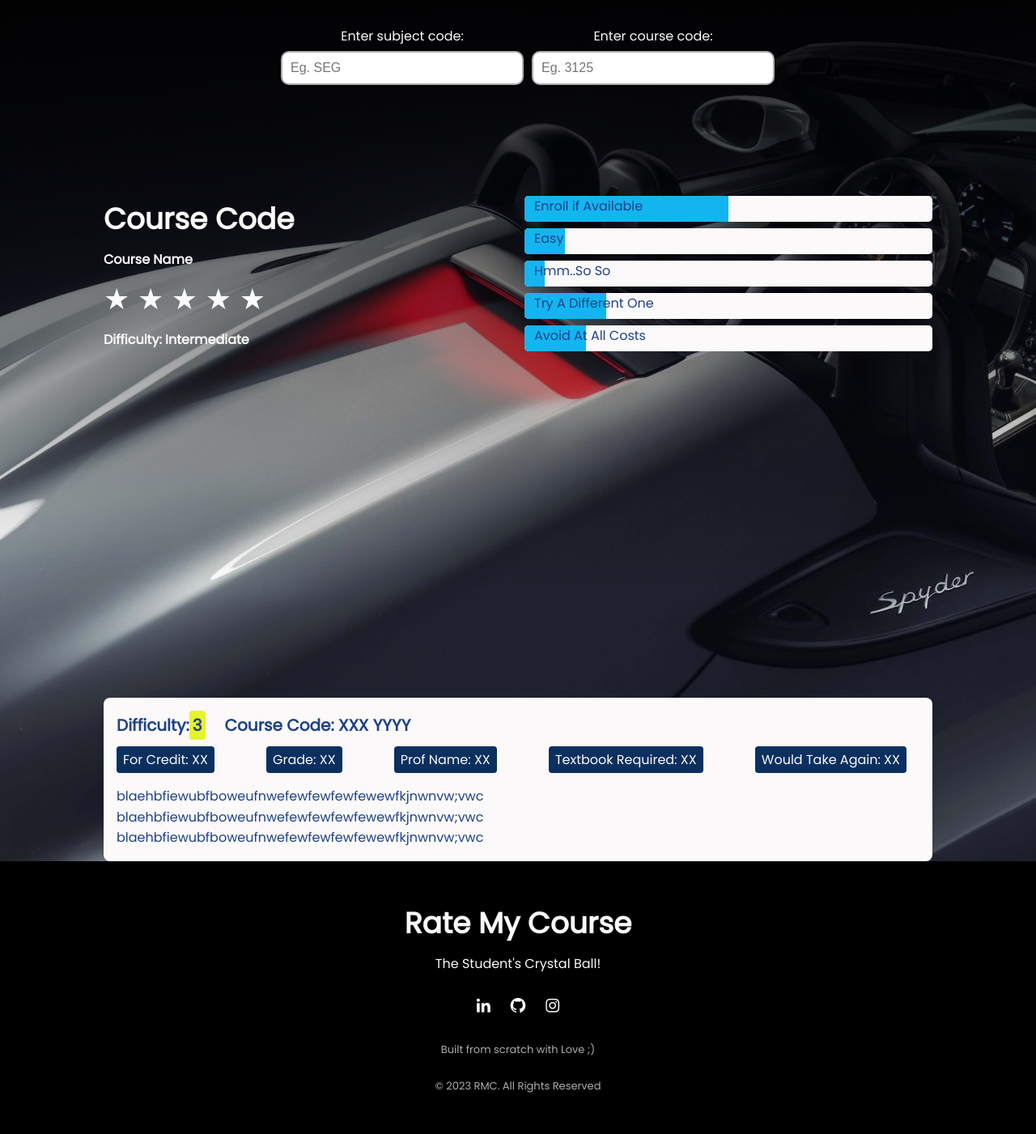
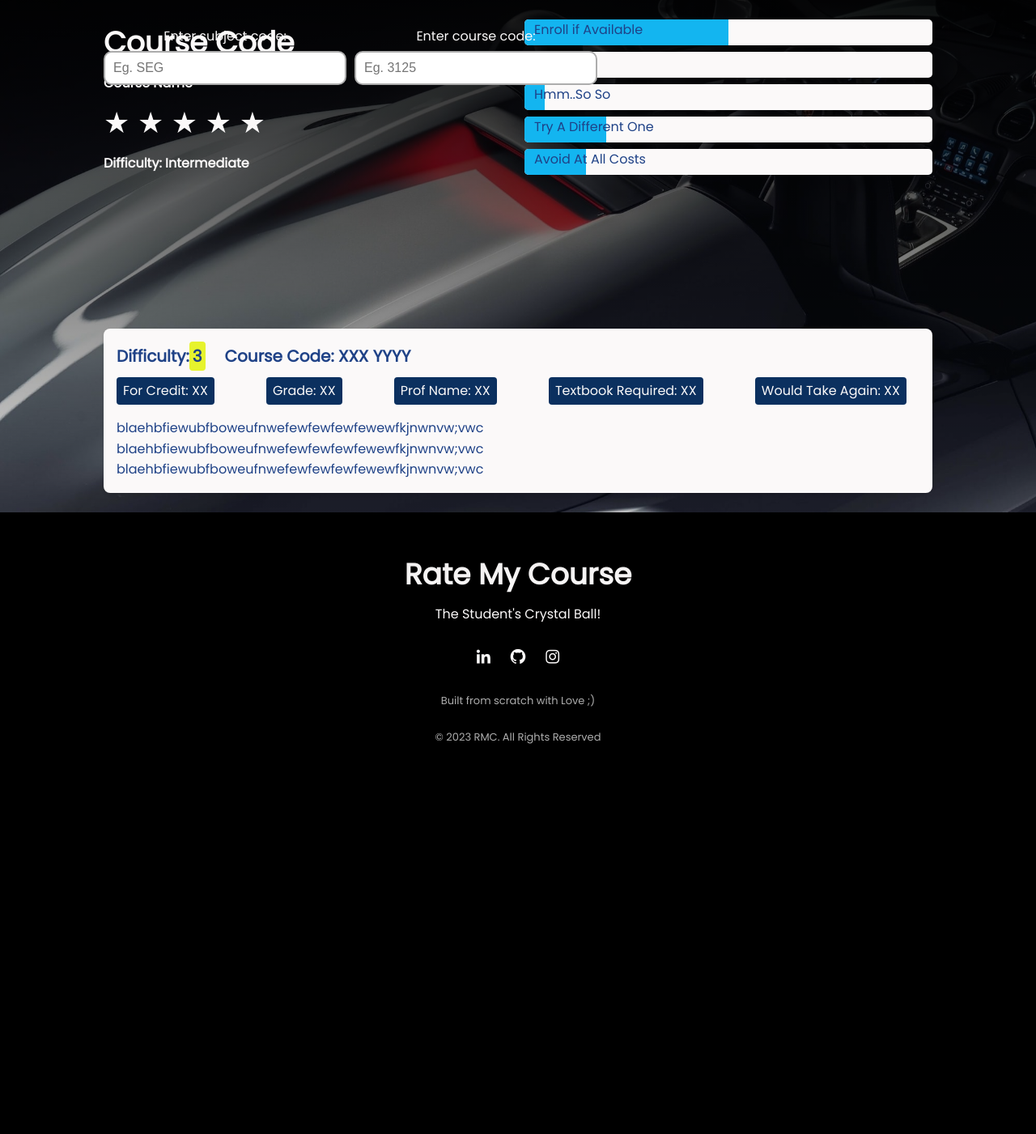
Before and after one commit to mehtameet12/RateMyCourse, a Django app: page /results/ in a window 1280 px wide. Shown: the part 72-1473 px from the top of the page at 81% size. After the commit the page ends 991 px from the top, so only its background shows below. Run offline with Django 4.2, Linux system fonts and the light colour scheme; some libraries are stand-ins or nearby versions.

Commit message:
made some changes to the look of the results page.

```diff
--- a/RateMyCourse/static/Css/styles.css
+++ b/RateMyCourse/static/Css/styles.css
@@ -498,14 +498,8 @@ img{
 
 /* Results Page */
 
-.fullresult {
-    display: flex;
-    flex-direction: column;
-    justify-content: space-between;
-    height: 100%;
-}
 
-.result{
+.result_backdrop-container {
     overflow: hidden;
     background-image: url('ResultsBackground.png');
     background-size: cover;
@@ -513,11 +507,31 @@ img{
     opacity: 1;
     transition: opacity 1s ease-in-out;
     margin-top: 2.9rem;
+    background-color: #000;
 }
 
-.result_backdrop-container {
-    background-color: #000;
-    margin: 0;
+.result{
+    /* overflow: hidden;
+    background-image: url('ResultsBackground.png');
+    background-size: cover;
+    background-position: center;
+    opacity: 1;
+    transition: opacity 1s ease-in-out;
+    margin-top: 2.9rem;
+    background-color: #000; */
+}
+
+.fullresult {
+    display: flex;
+    flex-direction: column;
+    justify-content: space-around;
+    height: 100%;
+}
+
+.result__data,
+.result__container,
+.card {
+    flex: 1; /* Distribute available space equally */
 }
 
 .result.show {
@@ -542,19 +556,19 @@ img{
     row-gap: 2rem;
     flex-direction: column;
     align-items: flex-start;
-    justify-content: center;
+    /* justify-content: center; */
     display: grid;
     grid-template-columns: 1fr 1fr; /* Two equal-width columns */
     gap: 1rem; /* Gap between the columns */
+    margin-bottom: 10rem;
+    margin-top: var(--mb-3);
 }
 
 .result__data {
     color: var(--first-color-lighten);
-    padding-left: 1.5rem;
     z-index: var(--z-tooltip);
     text-align: center;
-
-    display: flex;
+    /* display: flex; */
     justify-content: center;
     align-items: center;
 }
@@ -674,12 +688,12 @@ img{
     border-radius: 8px;
     box-shadow: 0 2px 4px rgba(0, 0, 0, 0.1);
     padding: var(--mb-2);
-    flex: 1;
 
-    display: flex;
-    flex-direction: column;
+    /* display: flex; */
+    /* flex-direction: column; */
     justify-content: center;
-    z-index: 1;
+    z-index: var(--z-tooltip);
+    margin-bottom: var(--mb-3);
 }
 
 .card-header {
@@ -752,7 +766,7 @@ img{
 }
 
 .search-section {
-    position: relative;
+    position: absolute;
     align-items: flex-start;
     height: auto;
     margin-top: 2rem;
--- a/RateMyCourse/templates/results.html
+++ b/RateMyCourse/templates/results.html
@@ -109,7 +109,7 @@
 
             <!-- RESULT -->
             <section class="result_backdrop-container">
-                <section class="result" id="result">
+                <div class="result" id="result">
 
                     <div class = "fullresult bd-container">
 
@@ -192,7 +192,7 @@
                             </div>
                         </div>
                     </div>
-                </section>
+                </div>
             </section>
         </main>
 
```
